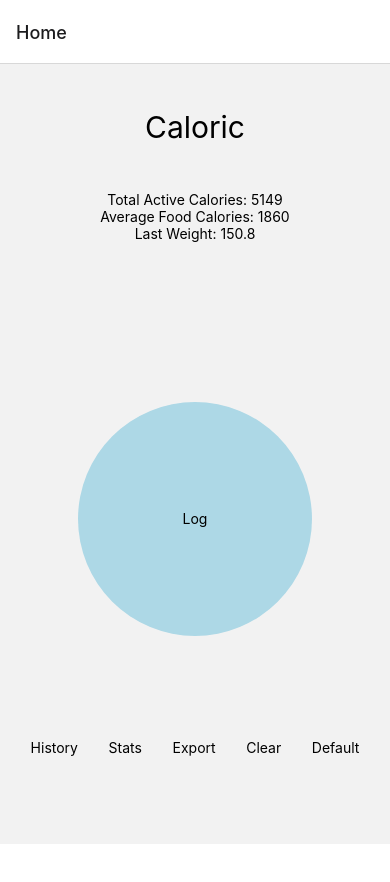
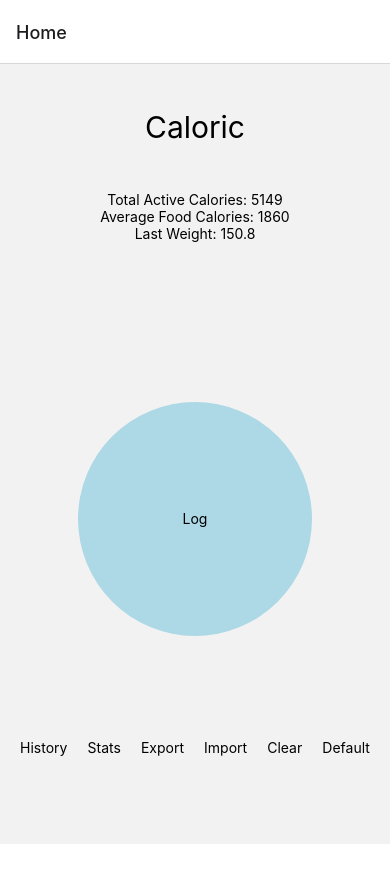
Before and after one commit to Steven-Rummler/caloric, a React Native app: screen /Home in a window 390 px wide. Shown: the top 882 px of the page. Built offline with nearby package versions, Linux system fonts and the light colour scheme.

Commit message:
add import button

```diff
--- a/screens/home.tsx
+++ b/screens/home.tsx
@@ -1,7 +1,12 @@
 import * as FileSystem from 'expo-file-system';
 
 import { Dimensions, Pressable, StyleSheet, Text, View } from 'react-native';
-import { clearEntries, getEntries, useDefaultEntries } from '../store';
+import {
+  addEntries,
+  clearEntries,
+  getEntries,
+  useDefaultEntries,
+} from '../store';
 import { useDispatch, useSelector } from 'react-redux';
 
 import { Props } from '../navigationTypes';
@@ -83,6 +88,21 @@ export default function HomeScreen({ navigation }: Props) {
           style={styles.footerButton}
         >
           <Text>Export</Text>
+        </Pressable>
+        <Pressable
+          onPress={() => {
+            console.log('Import');
+            importData()
+              .then((newEntries) => {
+                console.log('Imported');
+                dispatch(clearEntries());
+                dispatch(addEntries(newEntries));
+              })
+              .catch((error) => console.log(error));
+          }}
+          style={styles.footerButton}
+        >
+          <Text>Import</Text>
         </Pressable>
         <Pressable
           onPress={() => {
@@ -178,3 +198,8 @@ async function exportData(entries: entryList) {
     console.error(error);
   }
 }
+
+async function importData() {
+  await new Promise((resolve) => setTimeout(resolve, 2000));
+  return [];
+}
--- a/store.ts
+++ b/store.ts
@@ -75,6 +75,10 @@ const slice = createSlice({
       state.entries.push(action.payload);
       state.passiveCalories = calculateDailyPassiveCalories(state.entries);
     },
+    addEntries: (state, action: { type: string; payload: entryList }) => {
+      state.entries.push(...action.payload);
+      state.passiveCalories = calculateDailyPassiveCalories(state.entries);
+    },
     removeEntry: (state, action: { type: string; payload: entry }) => {
       const filteredEntries = state.entries.filter(
         (entry) => !_.isEqual(entry, action.payload)
@@ -93,7 +97,7 @@ const slice = createSlice({
   },
 });
 
-const { addEntry, removeEntry, clearEntries, useDefaultEntries } =
+const { addEntry, addEntries, removeEntry, clearEntries, useDefaultEntries } =
   slice.actions;
 
 function getEntries(state: { data: { entries: entryList } }): entryList {
@@ -130,6 +134,7 @@ export {
   store,
   persistor,
   addEntry,
+  addEntries,
   removeEntry,
   clearEntries,
   useDefaultEntries,
```
